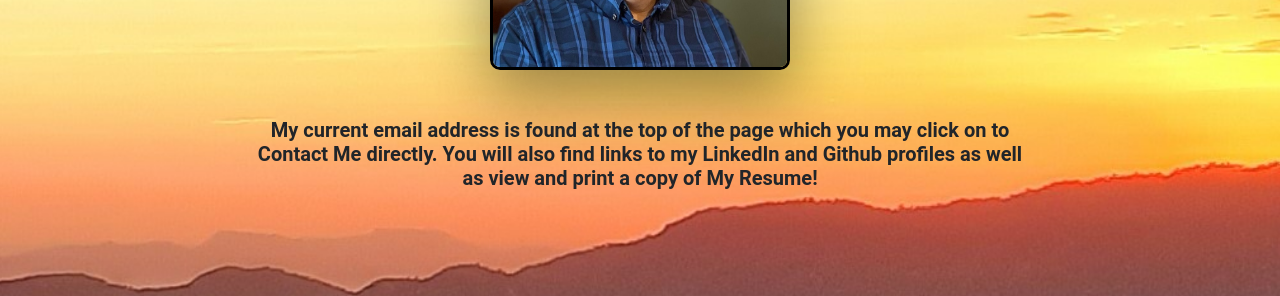
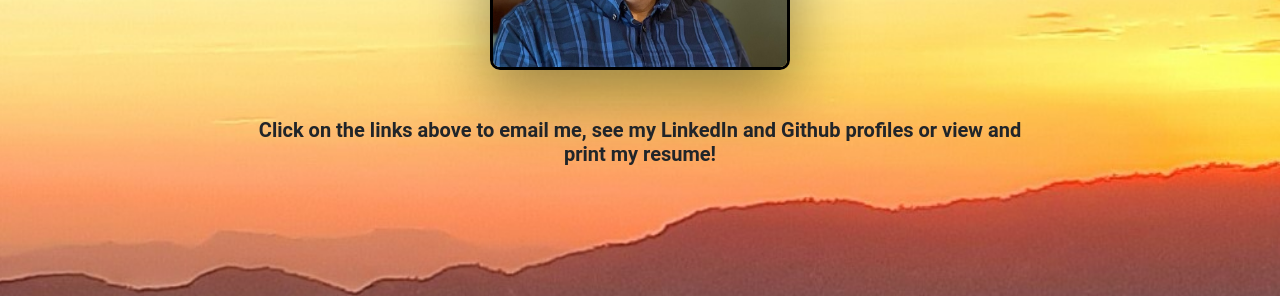
Before and after one commit to bradfan/showcase-portfolio, a React (Create React App) app: page / in a window 1280 px wide. Shown: the part 351-647 px from the top of the page. Built offline with nearby package versions, Linux system fonts and the light colour scheme.

Commit message:
edit Header text

```diff
--- a/src/Header.js
+++ b/src/Header.js
@@ -65,10 +65,7 @@ function Header() {
       <div class="header-secondary">
         <strong>
           <h5>
-            My current email address is found at the top of the page which you
-            may click on to Contact Me directly. You will also find links to my
-            LinkedIn and Github profiles as well as view and print a copy of My
-            Resume!
+           Click on the links above to email me, see my LinkedIn and Github profiles or view and print my resume!
           </h5>
         </strong>
       </div>
```
